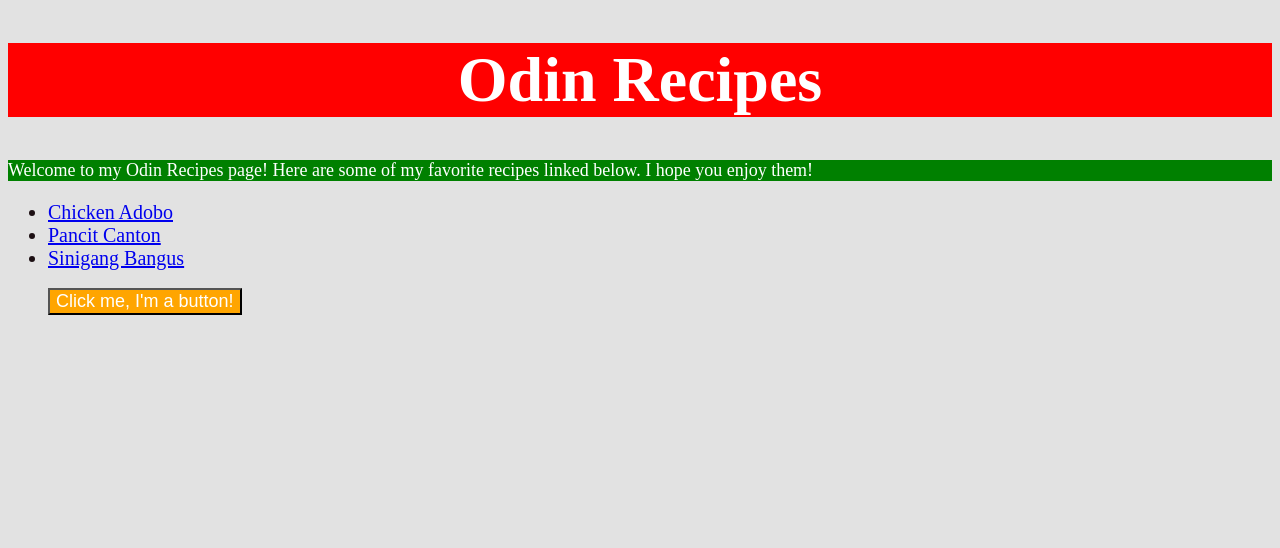
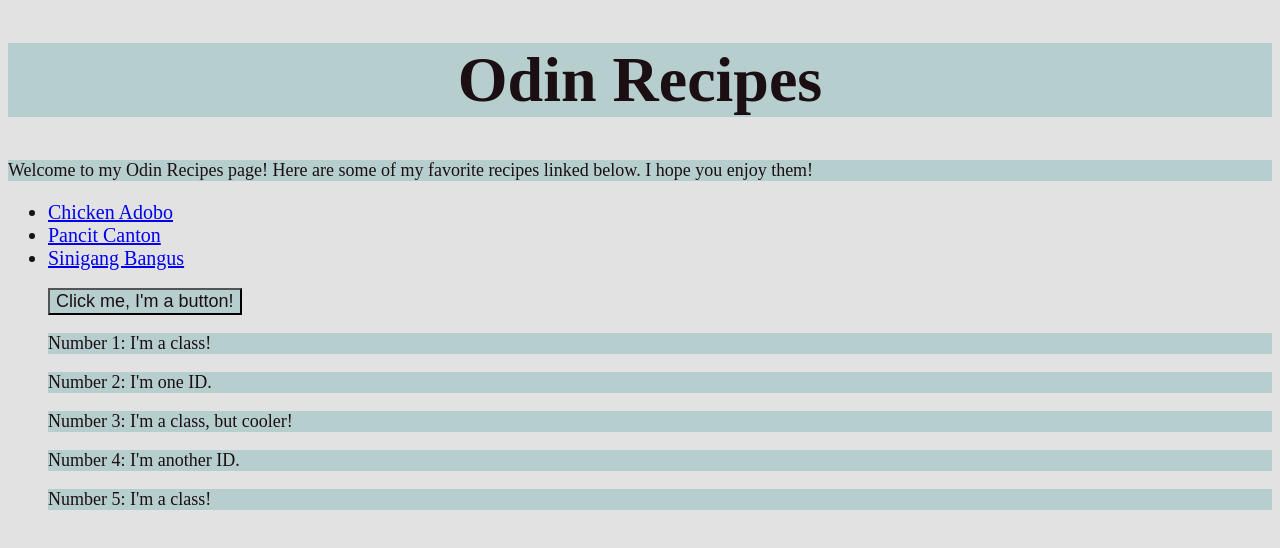
Before and after one commit to mrizon13/git-recipes, a plain HTML site: page index.html in a window 1280 px wide. Drawn offline with Linux system fonts and the light colour scheme; files that its build step writes are made by us from their sources.

Commit message:
added class and ID exercises

```diff
--- a/index.html
+++ b/index.html
@@ -6,8 +6,8 @@
         <title>Odin Recipes</title>
         <style>
             p {
-                background-color: green;
-                color: white;
+                background-color: #B7CECE;
+                color: #1C0F13;
                 font-size: 18px;
             }
         </style>
@@ -29,8 +29,28 @@
 
     </body>
 
-    <button style=" background-color: orange; color: white; font-size: 18px;">
+    <button style=" background-color: #B7CECE; color: #1C0F13; font-size: 18px;">
         Click me, I'm a button!
     </button>
 
+    <p>
+        Number 1: I'm a class!
+    </p>
+
+    <p>
+        Number 2: I'm one ID.
+    </p>
+
+    <p>
+        Number 3: I'm a class, but cooler!
+    </p>
+
+    <p>
+        Number 4: I'm another ID.
+    </p>
+
+    <p>
+        Number 5: I'm a class!
+    </p>
+
 </html>
--- a/style.css
+++ b/style.css
@@ -4,8 +4,8 @@ body {
     font-size: 20px;
 }
 div {
-    background-color: red;
-    color: white;
+    background-color: #B7CECE;
+    color: #1C0F13;
     font-size: 32px;
     font-weight: strong;
     text-align: center;
```
